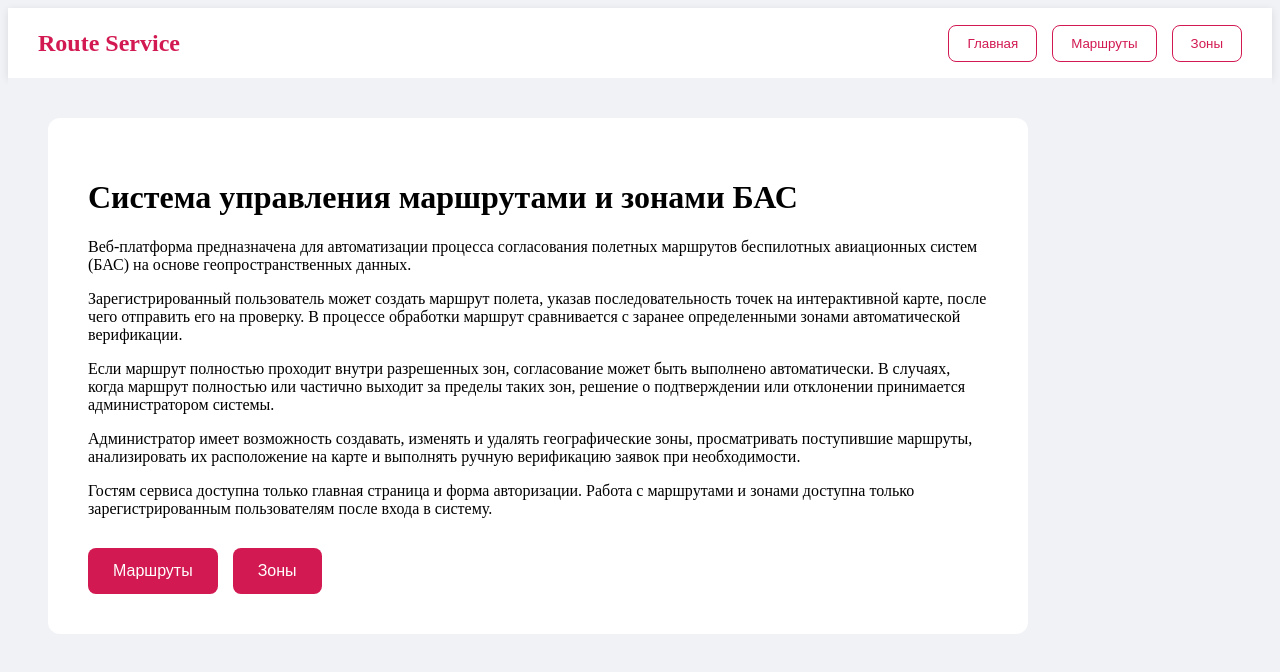
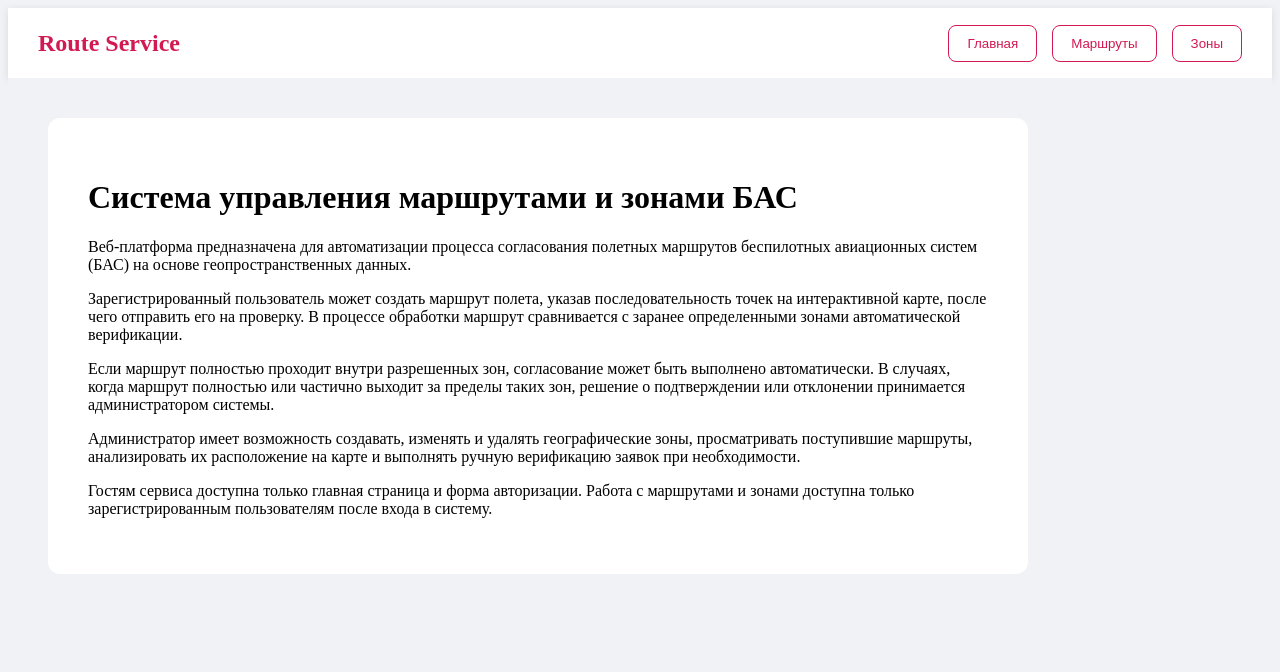
Before and after one commit to EgorXx/ParnasIT_Web-platform_BAS_Verification, a React (Vite) app in the folder frontend/: page / in a window 1280 px wide. Shown: the top 672 px of the page. Built offline with nearby package versions, Linux system fonts and the light colour scheme.

Commit message:
feat: delete buttons from HomePage, which there are in header

```diff
--- a/frontend/src/pages/HomePage.tsx
+++ b/frontend/src/pages/HomePage.tsx
@@ -1,8 +1,4 @@
-import { useNavigate } from "react-router-dom";
-
-
 export default function HomePage() {
-  const navigate = useNavigate();
 
   return (
     <div
@@ -67,34 +63,6 @@ export default function HomePage() {
   зарегистрированным пользователям после входа в систему.
 </p>
 
-
-          <div
-            style={{
-              display: "flex",
-              gap: 15,
-              marginTop: 30,
-              flexWrap: "wrap",
-            }}
-          >
-
-            <button
-              onClick={() => navigate("/list")}
-              style={mainButton}
-            >
-              Маршруты
-            </button>
-
-
-            <button
-              onClick={() => navigate("/zones")}
-              style={mainButton}
-            >
-              Зоны
-            </button>
-
-
-          </div>
-
         </div>
 
       </main>
@@ -102,14 +70,3 @@ export default function HomePage() {
     </div>
   );
 }
-
-
-const mainButton = {
-  padding: "14px 25px",
-  background: "#d21951",
-  color: "#fff",
-  border: "none",
-  borderRadius: 8,
-  cursor: "pointer",
-  fontSize: 16,
-};
```
